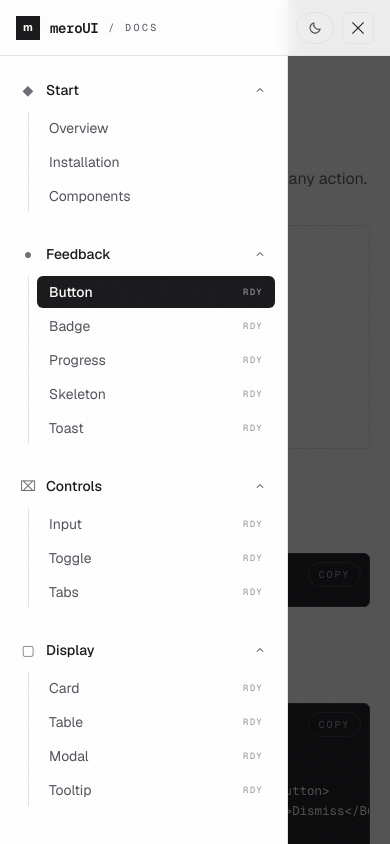
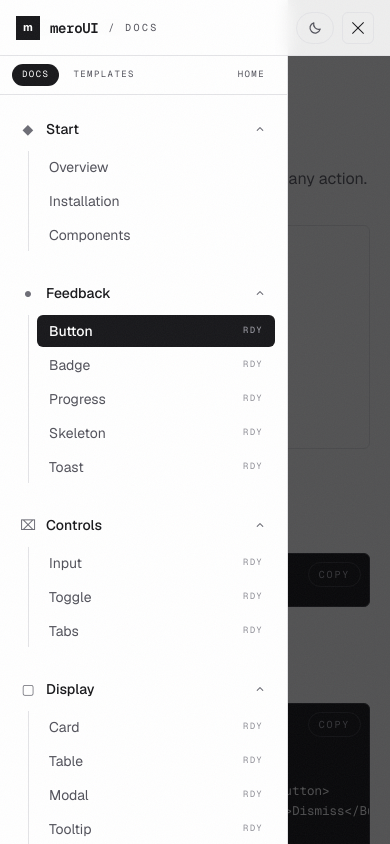
Before and after one commit to shivraj598/meroUI, a Next.js app: page /components/button in a window 390 px wide. Both pictures are taken after a click on the button 358 px from the left and 27 px from the top of the page. Shown: the top 844 px of the page. Built offline with nearby package versions, Linux system fonts and the light colour scheme.

Commit message:
style: add navigation links to Sidebar for improved accessibility and user experience

```diff
--- a/src/components/docs/Sidebar.tsx
+++ b/src/components/docs/Sidebar.tsx
@@ -298,6 +298,29 @@ export function Sidebar() {
                 meroUI / docs
               </span>
             </header>
+            <nav aria-label="Site" className="flex items-center gap-1 border-b border-line px-3 py-2">
+              <Link
+                href="/docs"
+                onClick={() => setOpen(false)}
+                className="rounded-full px-2.5 py-1 font-mono text-[9px] uppercase tracking-[0.16em] bg-ink text-canvas"
+              >
+                Docs
+              </Link>
+              <Link
+                href="/templates"
+                onClick={() => setOpen(false)}
+                className="rounded-full px-2.5 py-1 font-mono text-[9px] uppercase tracking-[0.16em] text-muted transition-colors hover:text-ink"
+              >
+                Templates
+              </Link>
+              <Link
+                href="/"
+                onClick={() => setOpen(false)}
+                className="ml-auto rounded-full px-2.5 py-1 font-mono text-[9px] uppercase tracking-[0.16em] text-muted transition-colors hover:text-ink"
+              >
+                Home
+              </Link>
+            </nav>
             <div className="px-3 pt-4">{renderNav}</div>
           </aside>
         </div>
```
